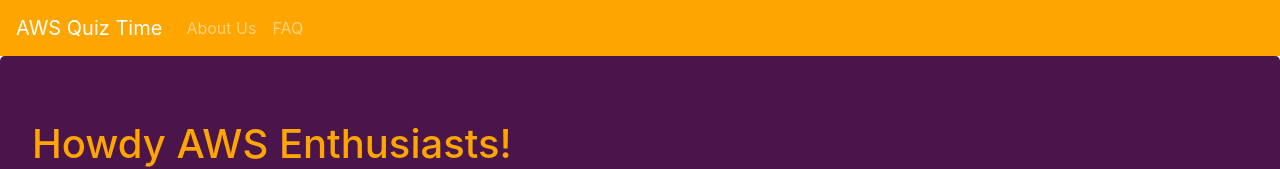
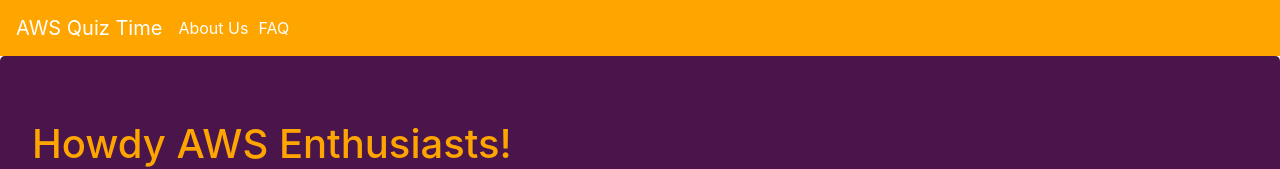
Before and after one commit to freetipscentral/dd, a React (Create React App) app: page / in a window 1280 px wide. Shown: the top 169 px of the page. Built offline with nearby package versions, Linux system fonts and the light colour scheme; no server answers.

Commit message:
Added Links for routing

```diff
--- a/src/components/Navbar/Navbar.js
+++ b/src/components/Navbar/Navbar.js
@@ -1,16 +1,16 @@
 import React from 'react'
 import Navbar from 'react-bootstrap/Navbar';
 import Nav from 'react-bootstrap/Nav';
-import NavDropdown from 'react-bootstrap/NavDropdown';
+import {Link} from 'react-router-dom'
 
 const navbar = props => (
     <Navbar style={{backgroundColor: 'Orange'}} variant="dark">
-        <Navbar.Brand href="/">AWS Quiz Time</Navbar.Brand>
+        <Navbar.Brand><Link to="/" style={{color:'White'}}>AWS Quiz Time</Link></Navbar.Brand>
         <Navbar.Toggle aria-controls="responsive-navbar-nav" />
         <Navbar.Collapse id="responsive-navbar-nav">
             <Nav className="mr-auto">
-                <Nav.Link href="/aboutUs">About Us</Nav.Link>
-                <Nav.Link href="/faq">FAQ</Nav.Link>
+                <Link to="/aboutUs" style={{color:'White'}}>About Us</Link>
+                <Link to="/faq" style={{color:'White', marginLeft:'10px'}}>FAQ</Link>
             </Nav>
         </Navbar.Collapse>
     </Navbar>
```
